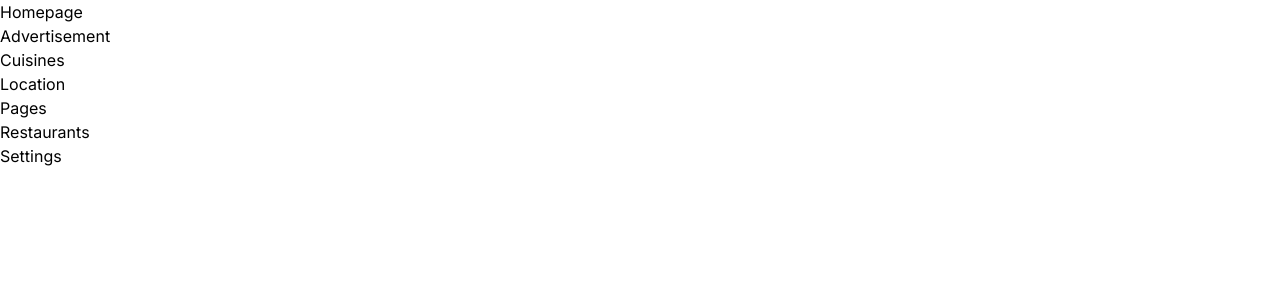
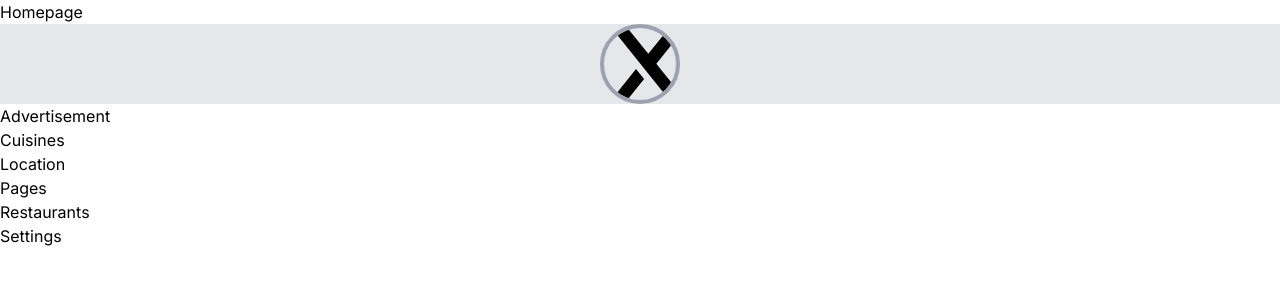
Before and after one commit to Mansi-22/avv, a Next.js app: page / in a window 1280 px wide. Shown: the top 300 px of the page. Built offline with nearby package versions, Linux system fonts and the light colour scheme.

Commit message:
Done Profile dropdown menu
one component of dropdown profile menu is done.

```diff
--- /dev/null
+++ b/app/components/DropdownMenu.jsx
@@ -0,0 +1,97 @@
+// "use client"
+// import React, { useState } from "react";
+// import {IoMdNotificationsOutline} from 'react-icons/io'
+// import { IoIosHelpCircleOutline } from 'react-icons/io';
+// import { CiLogout } from 'react-icons/ci';
+// import {CiSettings} from 'react-icons/ci'
+// import {RiEditBoxLine} from 'react-icons/ri'
+// import {CgProfile} from 'react-icons/cg'
+
+// function DropdownMenu() {
+//   const [isActive, setIsActive] = useState(false);
+
+//   const handleClick = () => {
+//     setIsActive(!isActive);
+//   };
+
+//   return (
+//     <div className={`navigation${isActive ? " active" : ""}`}>
+//       <div className="userBx">
+//         <div className="imgBx">
+//           <img src="/img/user2.jpg" alt="user" />
+//         </div>
+//         <p className="username">Jully smith</p>
+//       </div>
+//       <div className="menuToggle" onClick={handleClick}>
+//         <span></span>
+//         <span></span>
+//         <span></span>
+//       </div>
+//       <ul className="menu">
+//         <li>
+//           <a href="/"><CgProfile/>My profile</a>
+//         </li>
+//         <li>
+//           <a href="/"><RiEditBoxLine/> Edit</a>
+//         </li>
+//         <li>
+//           <a href="/"><IoMdNotificationsOutline/> Notifications</a>
+//         </li>
+//         <li>
+//           <a href="/"><CiSettings/> Settings</a>
+//         </li>
+//         <li>
+//           <a href="/"><IoIosHelpCircleOutline/> Help & support</a>
+//         </li>
+//         <li>
+//           <a href="/"><CiLogout/> Logout</a>
+//         </li>
+//       </ul>
+//     </div>
+//   );
+// }
+
+// export default DropdownMenu;
+
+"use client"
+import React,{useRef, useState} from 'react'
+
+
+const DropdownMenu = () => {
+    const [open,setOpen] = useState(false)
+    const Menus = ['Profile','change Password','Logout']
+    const menuRef = useRef();
+    const imgRef = useRef();
+
+    window.addEventListener('click',(e)=>{
+
+        if (e.target !== menuRef.current && e.target !== imgRef.current){
+            setOpen(false);
+        }
+    })
+
+  return (
+
+        <div className=' bg-gray-200 flex justify-center'>
+            <div className='relative'>
+            <img ref={imgRef} onClick={()=> setOpen(!open)}
+            src='/next.svg' alt="user" className='h-20 w-20 object-cover border-4 border-gray-400 rounded-full cursor-pointer'/>
+        {
+            open &&
+        <div ref={menuRef} className='bg-white p-4 w-52 shadow-lg absolute -left-14 top-24'>
+            <ul>
+               {
+                Menus.map((menu)=>(
+                    <li onClick={()=> setOpen(false)}
+                    className='p-2 text-lg cursor-pointer rounded hover:bg-blue-100' key ={menu}>{menu}</li>
+                ))
+               }
+            </ul>
+        </div>
+}
+        </div>
+    </div>
+  )
+}
+
+export default DropdownMenu
--- a/app/page.jsx
+++ b/app/page.jsx
@@ -1,10 +1,12 @@
 import React from 'react'
 import Link from 'next/link'
+import DropDownMenu from '@/app/components/DropdownMenu'
 
 export const Homepage = () => {
   return (
     <div>
       <h1>Homepage </h1>
+      <DropDownMenu/>
       <ul>
         <li><Link href="/advertisement">Advertisement</Link></li>
         <li><Link href="/cuisines">Cuisines</Link></li>
--- a/package.json
+++ b/package.json
@@ -16,6 +16,7 @@
     "postcss": "8.4.27",
     "react": "^18.2.0",
     "react-dom": "^18.2.0",
+    "react-icons": "^4.10.1",
     "tailwindcss": "3.3.3"
   },
   "devDependencies": {
```
Also changed, not shown: 1 other file (tests, documents, lock files or other folders).
